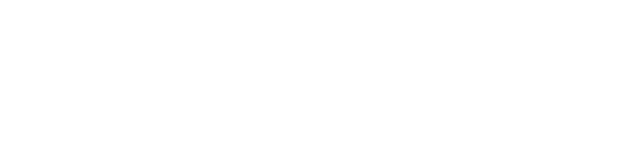
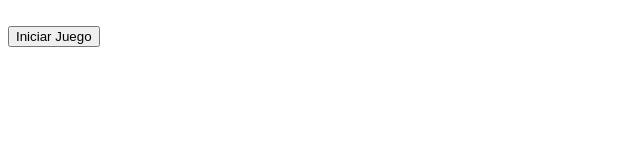
Before and after one commit to TanitoCode/ahorcado_JavaScript.github.io, a plain HTML site: page index.html in a window 1280 px wide. Shown: the whole page, without its empty margins (0-640 px from the left). Drawn offline with Linux system fonts and the light colour scheme.

Commit message:
Creada estructura del HTML

```diff
--- a/index.html
+++ b/index.html
@@ -7,6 +7,25 @@
     <title>Ahorcado</title>
 </head>
 <body>
+    <header>
+        <img src="" class="logo" alt="">
+    </header>
+    <main>
+        <div id="div-desaparece" class="botones-home">
+            <a href="#forca">
+
+                <input class="btn-inicial" type="submit" value="Iniciar Juego" id="iniciar-juego">
+
+            </a>
+        </div>
+
+        <div id="div-aparece-ahorcado " class="canvas">
+            <canvas id="forca" width="1200" height="860"></canvas>
+            <div class="subrayado">
+
+            </div>
+        </div>
+    </main>
 
 </body>
 </html>
```
Also changed, not shown: ahorcado.js (added).
